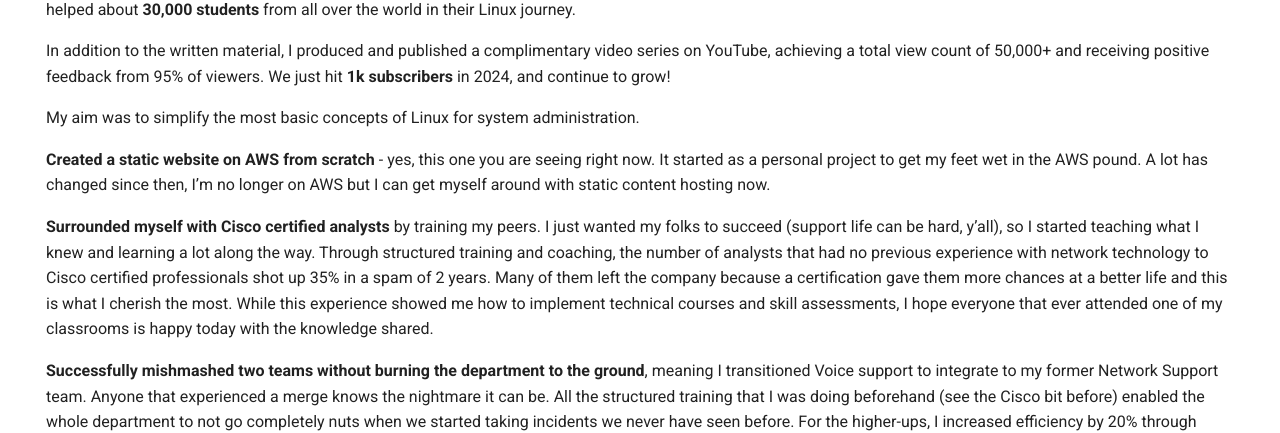
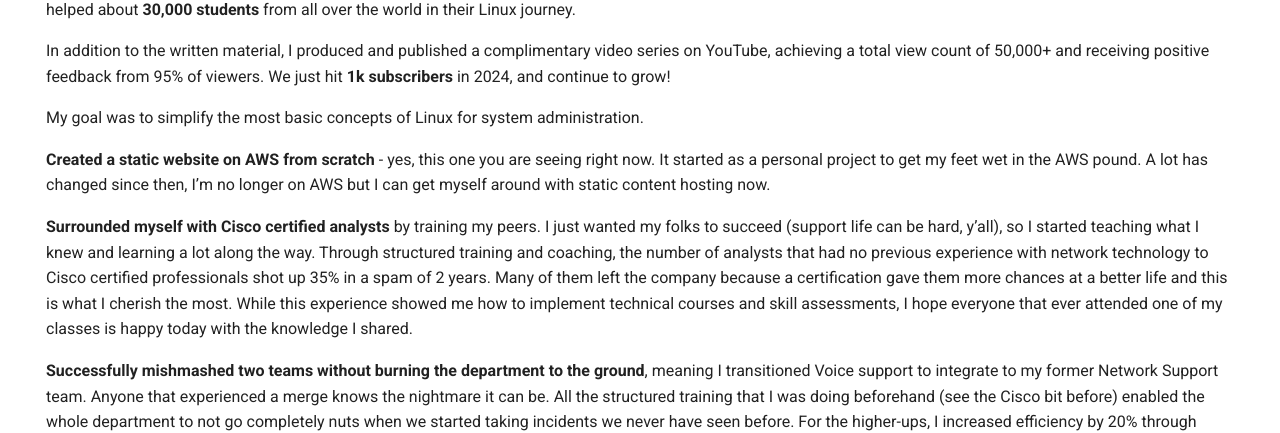
Before and after one commit to livialima/livialima-net, an MkDocs documentation site: the page built from docs/index.md, in a window 1280 px wide and 900 px high, scrolled down 1125 px. Shown: the part 152-585 px from the top of the window. Built offline with MkDocs 1.6.1 and Material for MkDocs 9.7.7, drawn with Linux system fonts in a browser that asks for light colours; comment, search, counter and statistics services are not loaded.

Commit message:
minor corrections and typos

```diff
--- a/docs/index.md
+++ b/docs/index.md
@@ -25,11 +25,11 @@ Here's a short list of things I've done that I'm proud of:
 
 In addition to the written material, I produced and published a complimentary video series on YouTube, achieving a total view count of 50,000+ and receiving positive feedback from 95% of viewers. We just hit **1k subscribers** in 2024, and continue to grow!
 
-My aim was to simplify the most basic concepts of Linux for system administration.
+My goal was to simplify the most basic concepts of Linux for system administration.
 
 **Created a static website on AWS from scratch** - yes, this one you are seeing right now. It started as a personal project to get my feet wet in the AWS pound. A lot has changed since then, I'm no longer on AWS but I can get myself around with static content hosting now.
 
-**Surrounded myself with Cisco certified analysts** by training my peers. I just wanted my folks to succeed (support life can be hard, y'all), so I started teaching what I knew and learning a lot along the way. Through structured training and coaching, the number of analysts that had no previous experience with network technology to Cisco certified professionals shot up 35% in a spam of 2 years. Many of them left the company because a certification gave them more chances at a better life and this is what I cherish the most. While this experience showed me how to implement technical courses and skill assessments, I hope everyone that ever attended one of my classrooms is happy today with the knowledge shared.
+**Surrounded myself with Cisco certified analysts** by training my peers. I just wanted my folks to succeed (support life can be hard, y'all), so I started teaching what I knew and learning a lot along the way. Through structured training and coaching, the number of analysts that had no previous experience with network technology to Cisco certified professionals shot up 35% in a spam of 2 years. Many of them left the company because a certification gave them more chances at a better life and this is what I cherish the most. While this experience showed me how to implement technical courses and skill assessments, I hope everyone that ever attended one of my classes is happy today with the knowledge I shared.
 
 **Successfully mishmashed two teams without burning the department to the ground**, meaning I transitioned Voice support to integrate to my former Network Support team. Anyone that experienced a merge knows the nightmare it can be. All the structured training that I was doing beforehand (see the Cisco bit before) enabled the whole department to not go completely nuts when we started taking incidents we never have seen before. For the higher-ups, I increased efficiency by 20% through process deployment. For my peers, this streamlined operations, making the integration within the network infrastructure a lot less painful and reducing resolution time by 15%.
 
```
Also changed, not shown: docs/my-impossible-list.md (+2 -2 lines).
